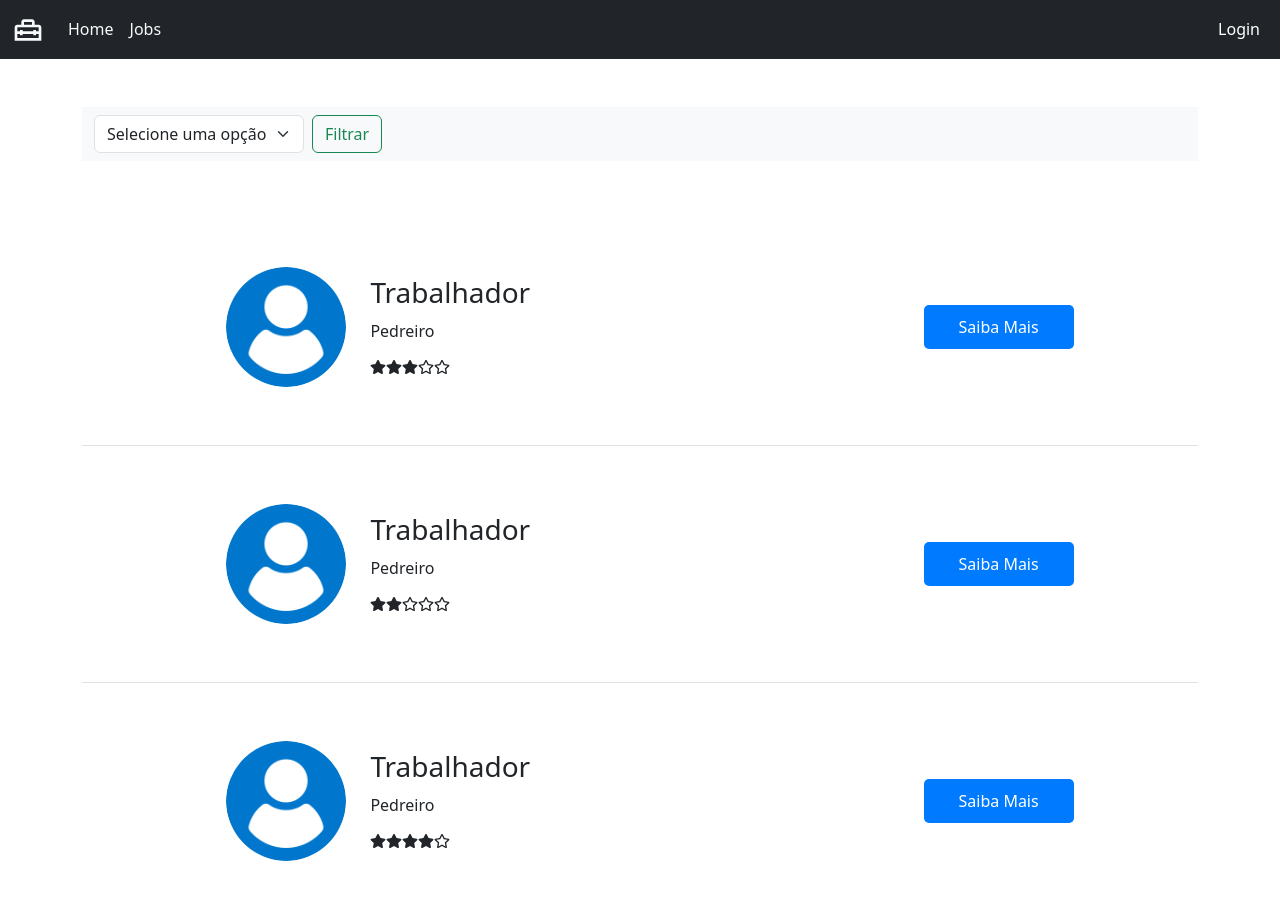
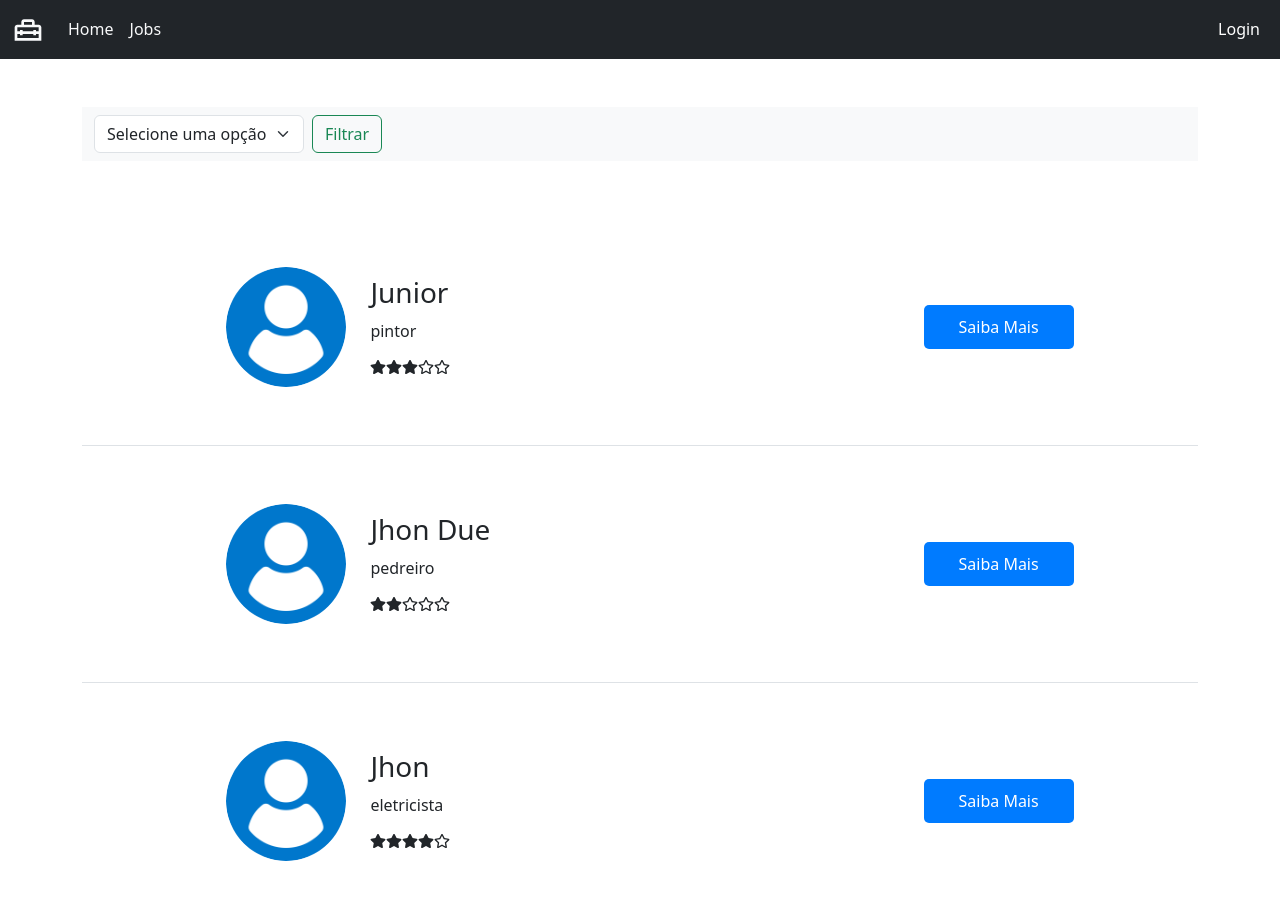
Before and after one commit to Ilgnerbecheleni/jobs, a React (Vite) app: page /jobs in a window 1280 px wide. Shown: the top 900 px of the page. Built offline with nearby package versions, Linux system fonts and the light colour scheme.

Commit message:
propriedades

```diff
--- a/src/Components/Card/index.jsx
+++ b/src/Components/Card/index.jsx
@@ -3,7 +3,7 @@ import image from '../../assets/user.png'; // Importe sua imagem aqui
 import styles from './style.module.css'; // Importando os estilos do módulo CSS
 import { FaStar, FaRegStar } from 'react-icons/fa';
 
-function Card({ numStars }) {
+function Card({ numStars , categoria , nome }) {
   // Função para renderizar as estrelas com base no número recebido via props
   const renderStars = () => {
     const stars = [];
@@ -21,10 +21,9 @@ function Card({ numStars }) {
     <div className={styles.card}>
       <img src={image} alt="Foto" />
       <div className={styles.info}>
-        <h3>Trabalhador</h3>
-        <p>Pedreiro</p>
+        <h3>{nome}</h3>
+        <p>{categoria}</p>
         <div>{renderStars()}</div> {/* Renderizando as estrelas */}
-
       </div>
       <button>Saiba Mais</button>
     </div>
--- a/src/Components/ListCard/index.jsx
+++ b/src/Components/ListCard/index.jsx
@@ -19,9 +19,9 @@ function ListCards() {
       </div>
     </nav>
 <ul className="list-group list-group-flush">
-  <li className="list-group-item"><Card numStars={3} /></li>
-  <li className="list-group-item"><Card numStars={2}/></li>
-  <li className="list-group-item"><Card numStars={4}/></li>
+  <li className="list-group-item"><Card nome={'Junior'} categoria={'pintor'} numStars={3} /></li>
+  <li className="list-group-item"><Card  nome={'Jhon Due'} categoria={'pedreiro'} numStars={2}/></li>
+  <li className="list-group-item"><Card  nome={'Jhon'} categoria={'eletricista'} numStars={4}/></li>
 
 </ul>
     </div>
```
